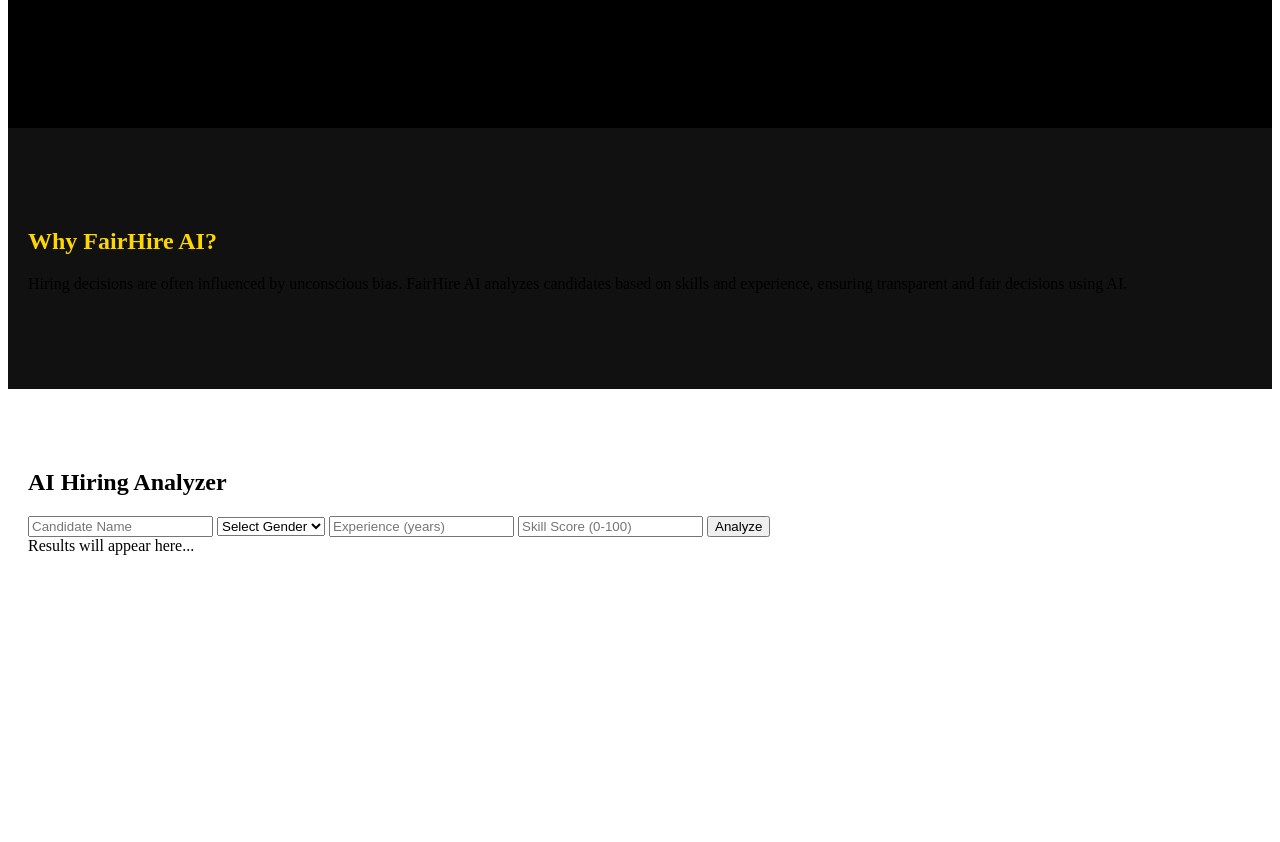
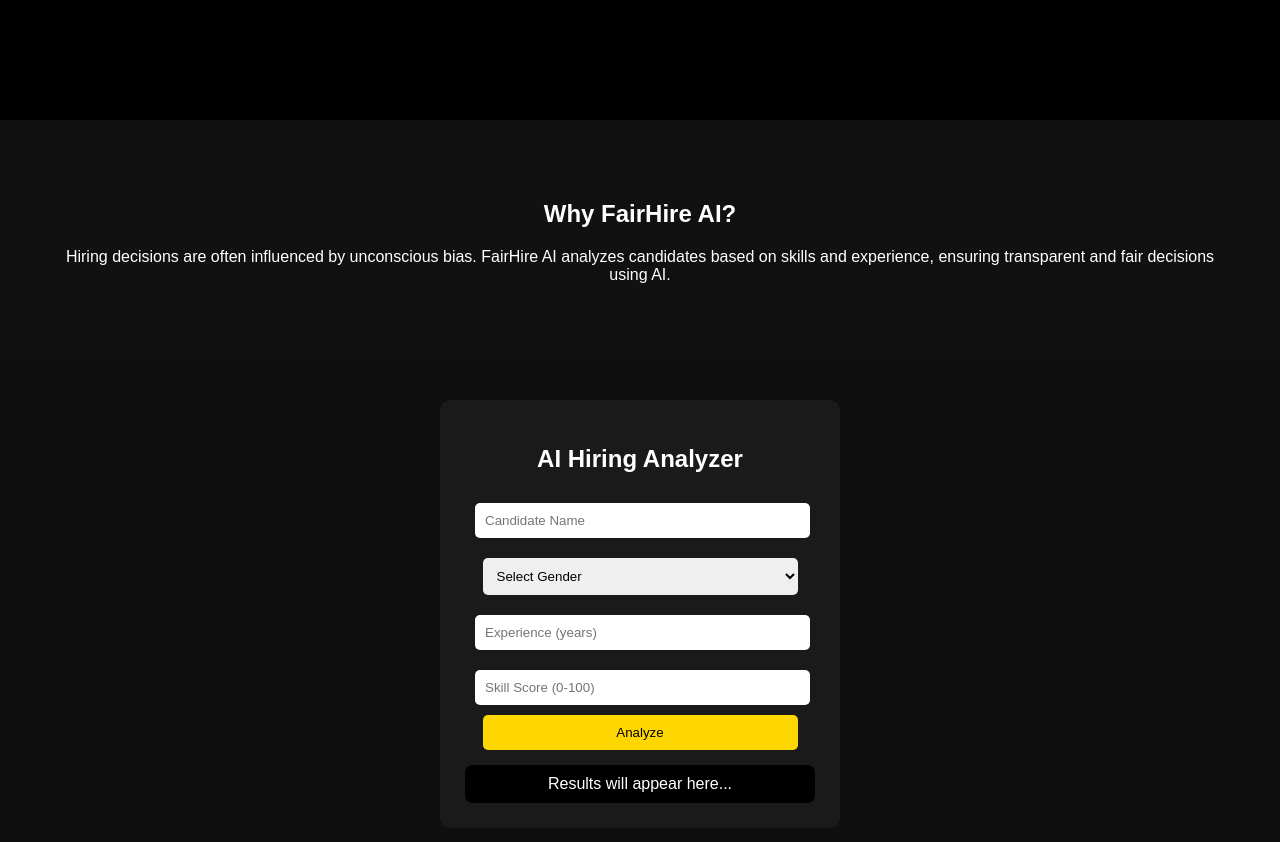
Before and after one commit to itspragatisharma/FairHireAI, a website: page index.html in a window 1280 px wide. Shown: the part 680-1522 px from the top of the page. Before the commit the page ends 1303 px from the top, so only its background shows below. Drawn offline with Linux system fonts and the light colour scheme.

Commit message:
fix css completely

```diff
--- a/style.css
+++ b/style.css
@@ -1,3 +1,11 @@
+body {
+  margin: 0;
+  font-family: Arial;
+  background: #0f0f0f;
+  color: white;
+  text-align: center;
+}
+
 /* HERO */
 .hero {
   height: 100vh;
@@ -12,28 +20,48 @@
   color: gold;
 }
 
-.hero p {
-  font-size: 18px;
-  margin: 10px;
-}
-
-.hero button {
-  margin-top: 20px;
-  width: 200px;
-  align-self: center;
-}
-
 /* ABOUT */
 .about {
-  padding: 80px 20px;
+  padding: 60px;
   background: #111;
 }
 
-.about h2 {
-  color: gold;
+/* APP */
+.app {
+  padding: 40px;
 }
 
-/* APP SECTION */
-.app {
-  padding: 60px 20px;
+.card {
+  background: #1a1a1a;
+  padding: 25px;
+  border-radius: 10px;
+  width: 350px;
+  margin: auto;
 }
+
+/* INPUTS */
+input, select {
+  width: 90%;
+  padding: 10px;
+  margin: 10px;
+  border-radius: 5px;
+  border: none;
+}
+
+/* BUTTON */
+button {
+  padding: 10px;
+  width: 90%;
+  background: gold;
+  border: none;
+  border-radius: 5px;
+  cursor: pointer;
+}
+
+/* RESULT */
+.result-box {
+  margin-top: 15px;
+  padding: 10px;
+  background: black;
+  border-radius: 8px;
+}
```
Also changed, not shown: index.html (+1 -1 lines).
